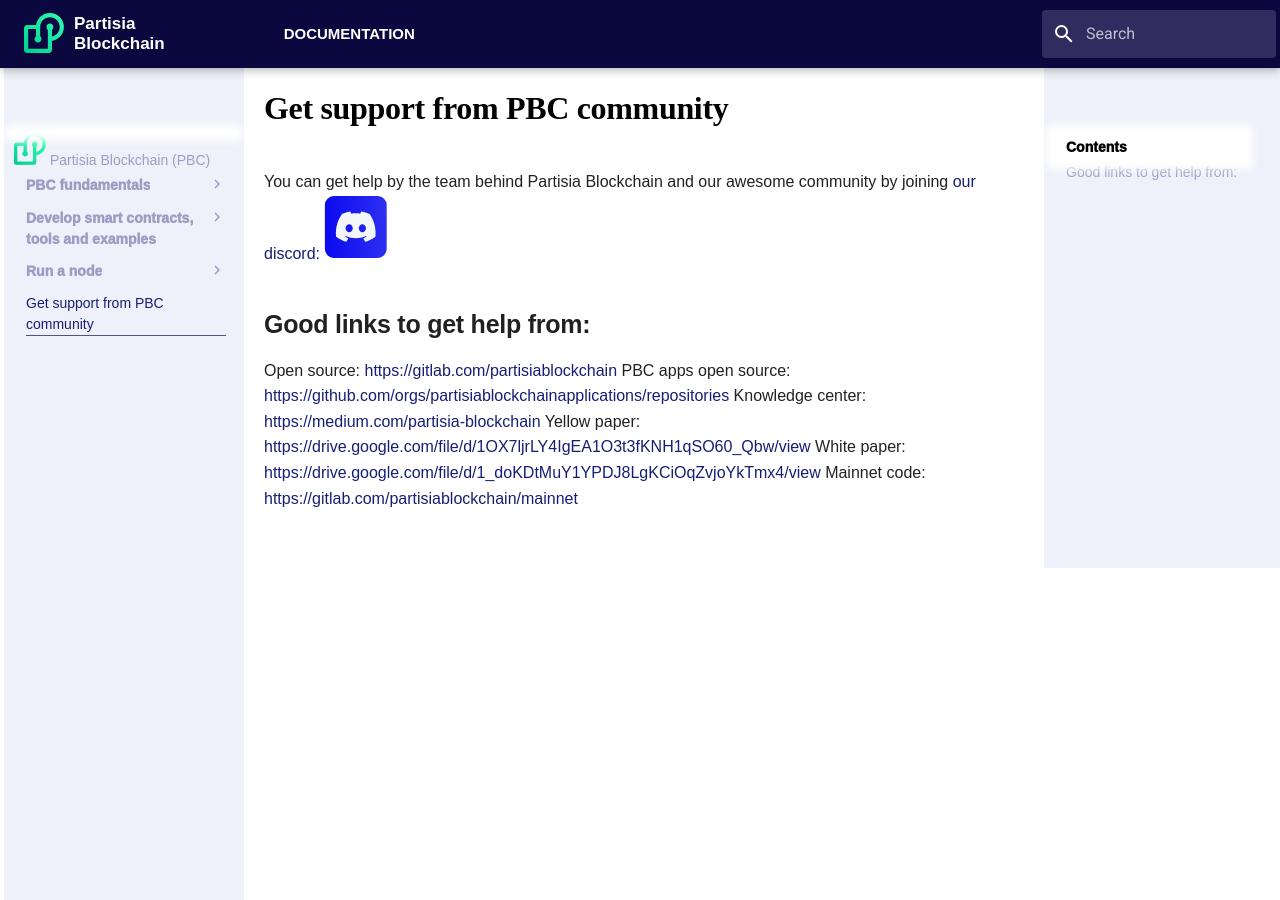
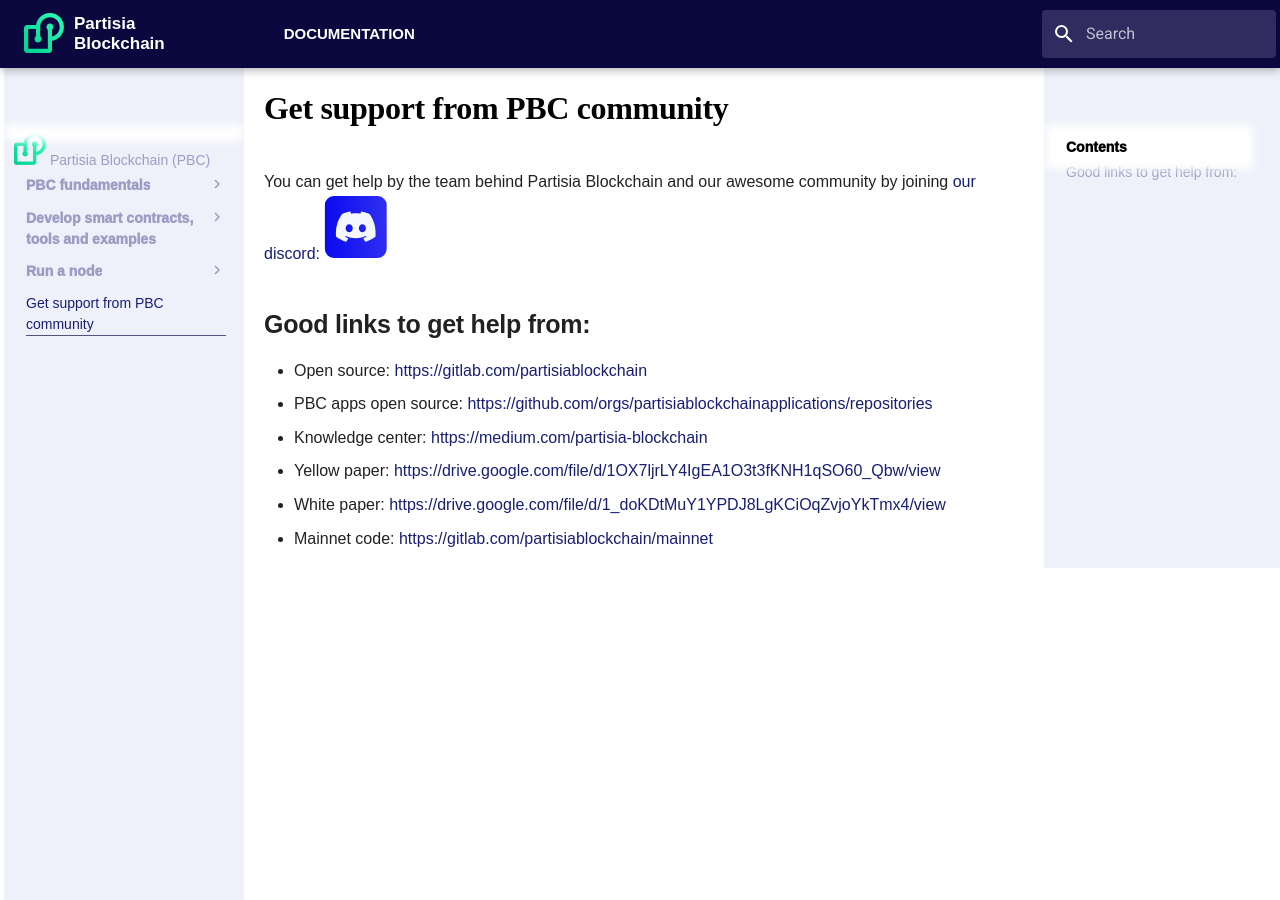
Before and after one commit to 0xSero/partisia-docs, an MkDocs documentation site: the page built from docs/get-support-from-pbc-community.md, in a window 1280 px wide and 900 px high. Built offline with MkDocs 1.6.1 and Material for MkDocs 9.7.7, drawn with Linux system fonts in a browser that asks for light colours; some web fonts are replaced; a script that is not in the unit is left out.

Commit message:
Making links into an unordered list

```diff
--- a/docs/get-support-from-pbc-community.md
+++ b/docs/get-support-from-pbc-community.md
@@ -19,9 +19,9 @@
 
 
 ## Good links to get help from:
-Open source: [https://gitlab.com/partisiablockchain](https://gitlab.com/partisiablockchain)
-PBC apps open source: [https://github.com/orgs/partisiablockchainapplications/repositories](https://github.com/orgs/partisiablockchainapplications/repositories)
-Knowledge center: [https://medium.com/partisia-blockchain](https://medium.com/partisia-blockchain)
-Yellow paper: [https://drive.google.com/file/d/1OX7ljrLY4IgEA1O3t3fKNH1qSO60_Qbw/view](https://drive.google.com/file/d/1OX7ljrLY4IgEA1O3t3fKNH1qSO60_Qbw/view)
-White paper: [https://drive.google.com/file/d/1_doKDtMuY1YPDJ8LgKCiOqZvjoYkTmx4/view](https://drive.google.com/file/d/1_doKDtMuY1YPDJ8LgKCiOqZvjoYkTmx4/view)
-Mainnet code: [https://gitlab.com/partisiablockchain/mainnet](https://gitlab.com/partisiablockchain/mainnet)
+- Open source: [https://gitlab.com/partisiablockchain](https://gitlab.com/partisiablockchain)
+- PBC apps open source: [https://github.com/orgs/partisiablockchainapplications/repositories](https://github.com/orgs/partisiablockchainapplications/repositories)
+- Knowledge center: [https://medium.com/partisia-blockchain](https://medium.com/partisia-blockchain)
+- Yellow paper: [https://drive.google.com/file/d/1OX7ljrLY4IgEA1O3t3fKNH1qSO60_Qbw/view](https://drive.google.com/file/d/1OX7ljrLY4IgEA1O3t3fKNH1qSO60_Qbw/view)
+- White paper: [https://drive.google.com/file/d/1_doKDtMuY1YPDJ8LgKCiOqZvjoYkTmx4/view](https://drive.google.com/file/d/1_doKDtMuY1YPDJ8LgKCiOqZvjoYkTmx4/view)
+- Mainnet code: [https://gitlab.com/partisiablockchain/mainnet](https://gitlab.com/partisiablockchain/mainnet)
```
